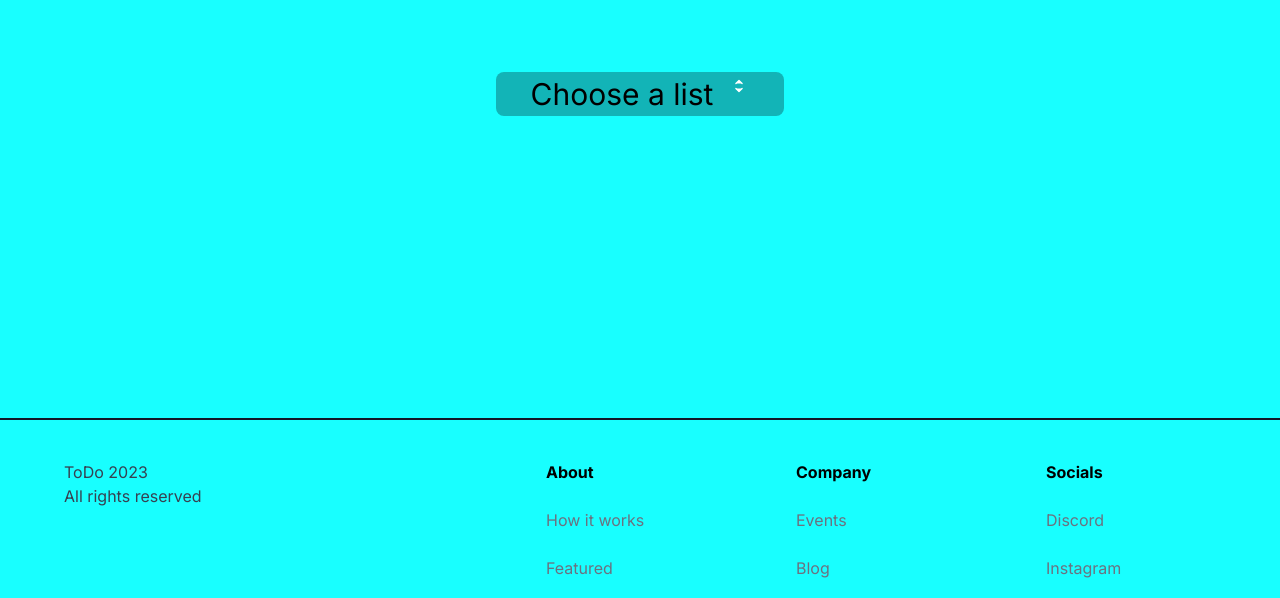
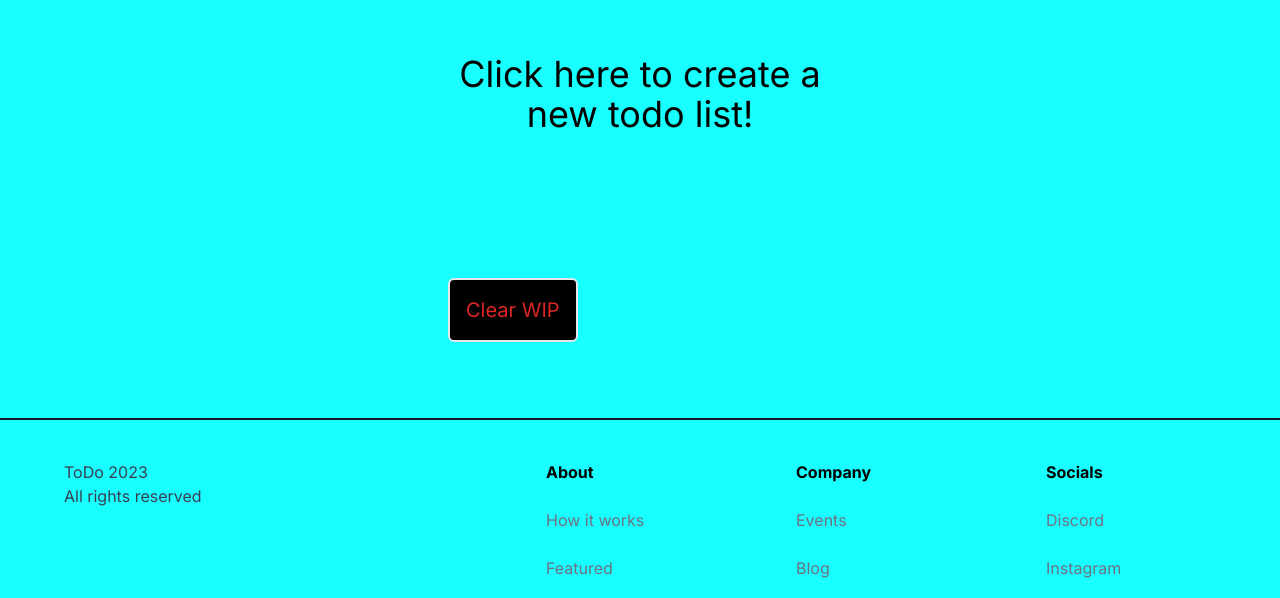
Before and after one commit to Marc31697/TodoList, a Next.js app: page / in a window 1280 px wide. Shown: the part 202-800 px from the top of the page. Built offline with nearby package versions, Linux system fonts and the light colour scheme.

Commit message:
Use states and local storage to create new lists

```diff
--- a/app/page.tsx
+++ b/app/page.tsx
@@ -1,30 +1,53 @@
 "use client";
 
-import { useState } from "react";
+import { useState, useEffect } from "react";
 import { List, ListChooser } from "@/components";
+import { Tasks, loadTasks, saveTasks } from "@/utils";
 
 export default function Home() {
-  const [activeTitle, setActiveTitle] = useState("");
+  // const tasks: Tasks = loadTasks();
+  const [tasks, setTasks] = useState<Tasks>(loadTasks());
+  const [titleList, setTitleList] = useState(Object.keys(tasks));
+  const [activeTitle, setActiveTitle] = useState(Object.keys(tasks)[0] || "");
+  // const [activeTasks, setActiveTasks] = useState<string[]>([]);
+  // const addItemToList = (newTask: string) => {
+  //   const addTask = activeTasks;
+  //   addTask.push(newTask);
+  // };
 
-  const tempTodos = {
-    Personal: ["Laundry", "Feed Cats", "Play video games"],
-    Work: ["Write Tests", "Grade Papers", "Clean classroom"],
+  const createNewList = (title: string) => {
+    setActiveTitle(title);
+    setTasks((prevTasks) => ({ ...prevTasks, [title]: [] }));
   };
 
-  const titleList = Object.keys(tempTodos);
-  const activeTodoList = activeTitle
-    ? tempTodos[activeTitle as keyof typeof tempTodos]
-    : [];
+  useEffect(() => {
+    setTitleList(Object.keys(tasks));
+    saveTasks(tasks);
+  }, [tasks]);
+
+  const clearTasks = () => {
+    localStorage.clear();
+    setTasks(loadTasks());
+  };
 
   return (
     <main className="flex justify-center h-[75vh] items-center">
-      <div className="flex flex-col relative w-72">
+      <div className="flex flex-col relative w-96">
+        <button
+          onClick={clearTasks}
+          className="absolute top-56 p-4 text-xl text-red-600 border-2 rounded-md bg-black"
+        >
+          Clear WIP
+        </button>
         <ListChooser
           activeTitle={activeTitle}
           setActiveTitle={setActiveTitle}
           titleList={titleList}
+          createNewList={createNewList}
         />
-        <List todoList={activeTodoList} />
+        {/* {activeTitle && (
+          <List todoList={activeTodoList} addItemToList={addItemToList} />
+        )} */}
       </div>
     </main>
   );
--- a/components/ListChooser.tsx
+++ b/components/ListChooser.tsx
@@ -1,22 +1,29 @@
 "use client";
 import { Listbox } from "@headlessui/react";
 import Image from "next/image";
+import { CreateListModal } from "@/components";
+import { useState } from "react";
 
 interface ListChooserProps {
   titleList: string[];
   activeTitle?: string;
   setActiveTitle: (title: string) => void;
+  createNewList: (title: string) => void;
 }
 
 const ListChooser = ({
   titleList,
   activeTitle,
   setActiveTitle,
+  createNewList,
 }: ListChooserProps) => {
+  const [modalOpen, setModalOpen] = useState(false);
+  console.log("titleList length", titleList.length);
   return (
     <div className="relative mb-2">
+      {titleList.length ? (
         <Listbox value={activeTitle} onChange={setActiveTitle}>
-        <Listbox.Button className="text-3xl px-4 py-1 flex justify-center w-full bg-[#060712] rounded-lg bg-opacity-30">
+          <Listbox.Button className="text-5xl px-4 py-1 flex justify-between w-full bg-[#060712] rounded-lg bg-opacity-30">
             <h1>{activeTitle ? activeTitle : "Choose a list"}</h1>
             <Image
               src="/chevron-up-down.svg"
@@ -40,8 +47,28 @@ const ListChooser = ({
                 {title}
               </Listbox.Option>
             ))}
+            <Listbox.Button
+              key="Create New List"
+              value="Create New List"
+              className="cursor-pointer py-2 pl-10 pr-4 relative z-10 rounded-lg hover:bg-blue-800 w-full justify-start flex"
+              onClick={() => setModalOpen(true)}
+            >
+              Create New List
+            </Listbox.Button>
           </Listbox.Options>
         </Listbox>
+      ) : (
+        <div className="flex justify-center">
+          <button onClick={() => setModalOpen(true)} className="text-4xl ">
+            Click here to create a new todo list!
+          </button>
+        </div>
+      )}
+      <CreateListModal
+        isOpen={modalOpen}
+        handleClose={() => setModalOpen(false)}
+        createNewList={createNewList}
+      />
     </div>
   );
 };
```
Lines whose indentation alone changed are shown as unchanged.
